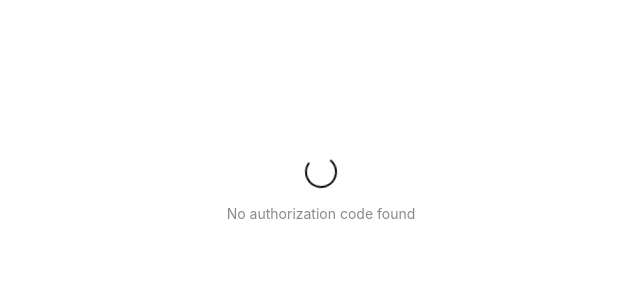
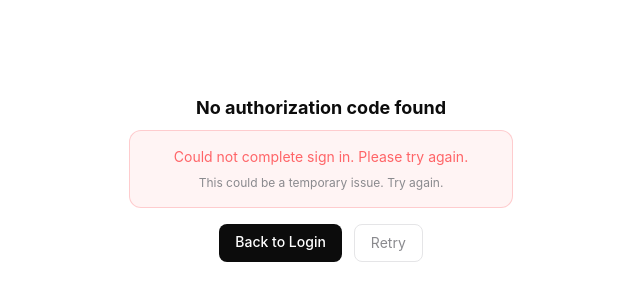
Before and after one commit to gmallikarjunrao23-bit/neuroai, a Next.js app in the folder frontend/: page /auth/callback in a window 1280 px wide. Before the commit this address had no page. Shown: the part 210-510 px from the top of the page, without its empty margins (319-959 px from the left). Built offline with nearby package versions, Linux system fonts and the light colour scheme.

Commit message:
Fix OAuth: redirect URI mismatch, better error handling

```diff
--- a/frontend/src/app/auth/callback/page.tsx
+++ b/frontend/src/app/auth/callback/page.tsx
@@ -3,6 +3,7 @@
 import { useEffect, useState } from "react";
 import { useRouter, useSearchParams } from "next/navigation";
 import { Suspense } from "react";
+import Link from "next/link";
 
 const API_BASE = "https://backend-production-87c9.up.railway.app";
 
@@ -10,6 +11,7 @@ function CallbackContent() {
   const router = useRouter();
   const searchParams = useSearchParams();
   const [status, setStatus] = useState("Processing...");
+  const [error, setError] = useState("");
 
   useEffect(() => {
     const provider = searchParams.get("provider") || "google";
@@ -17,15 +19,18 @@ function CallbackContent() {
 
     if (!code) {
       setStatus("No authorization code found");
-      setTimeout(() => router.push("/login"), 2000);
+      setError("Could not complete sign in. Please try again.");
       return;
     }
 
     const handleOAuth = async () => {
       try {
+        setStatus("Completing sign in...");
+
         const res = await fetch(API_BASE + "/api/v1/auth/oauth/" + provider + "/callback?code=" + code, {
           method: "POST",
         });
+
         const data = await res.json();
 
         if (data.access_token) {
@@ -33,12 +38,13 @@ function CallbackContent() {
           setStatus("Sign in successful! Redirecting...");
           setTimeout(() => router.push(data.user?.role === "admin" ? "/admin" : "/chat"), 1000);
         } else {
-          setStatus(data.detail || "Authentication failed");
-          setTimeout(() => router.push("/login"), 2000);
+          const errMsg = data.detail || "Authentication failed";
+          setStatus("Sign in failed");
+          setError(errMsg);
         }
-      } catch {
+      } catch (err) {
         setStatus("Something went wrong");
-        setTimeout(() => router.push("/login"), 2000);
+        setError("Could not connect to authentication server. Please try again.");
       }
     };
 
@@ -46,10 +52,29 @@ function CallbackContent() {
   }, []);
 
   return (
-    <div className="min-h-screen bg-background flex items-center justify-center">
-      <div className="text-center">
-        <div className="w-8 h-8 border-2 border-foreground border-t-transparent rounded-full animate-spin mx-auto mb-4" />
-        <p className="text-sm text-muted-foreground">{status}</p>
+    <div className="min-h-screen bg-background flex flex-col items-center justify-center px-6">
+      <div className="w-full max-w-sm text-center">
+        {!error && (
+          <div className="w-12 h-12 border-2 border-foreground border-t-transparent rounded-full animate-spin mx-auto mb-4" />
+        )}
+        <h2 className="text-lg font-bold mb-2">{status}</h2>
+        {error && (
+          <div className="mb-6">
+            <div className="p-4 rounded-xl bg-red-500/5 border border-red-500/20 mb-4">
+              <p className="text-sm text-red-400">{error}</p>
+              <p className="text-xs text-muted-foreground mt-2">This could be a temporary issue. Try again.</p>
+            </div>
+            <div className="flex gap-3 justify-center">
+              <Link href="/login" className="px-4 py-2 rounded-lg bg-primary text-primary-foreground text-sm font-medium">
+                Back to Login
+              </Link>
+              <button onClick={() => window.location.reload()}
+                className="px-4 py-2 rounded-lg border border-border text-sm text-muted-foreground hover:text-foreground">
+                Retry
+              </button>
+            </div>
+          </div>
+        )}
       </div>
     </div>
   );
@@ -57,7 +82,14 @@ function CallbackContent() {
 
 export default function CallbackPage() {
   return (
-    <Suspense fallback={<div className="min-h-screen bg-background flex items-center justify-center"><div className="w-8 h-8 border-2 border-foreground border-t-transparent rounded-full animate-spin" /></div>}>
+    <Suspense fallback={
+      <div className="min-h-screen bg-background flex items-center justify-center">
+        <div className="text-center">
+          <div className="w-12 h-12 border-2 border-foreground border-t-transparent rounded-full animate-spin mx-auto mb-4" />
+          <p className="text-sm text-muted-foreground">Loading...</p>
+        </div>
+      </div>
+    }>
       <CallbackContent />
     </Suspense>
   );
```
Also changed, not shown: 1 other file (tests, documents, lock files or other folders).
